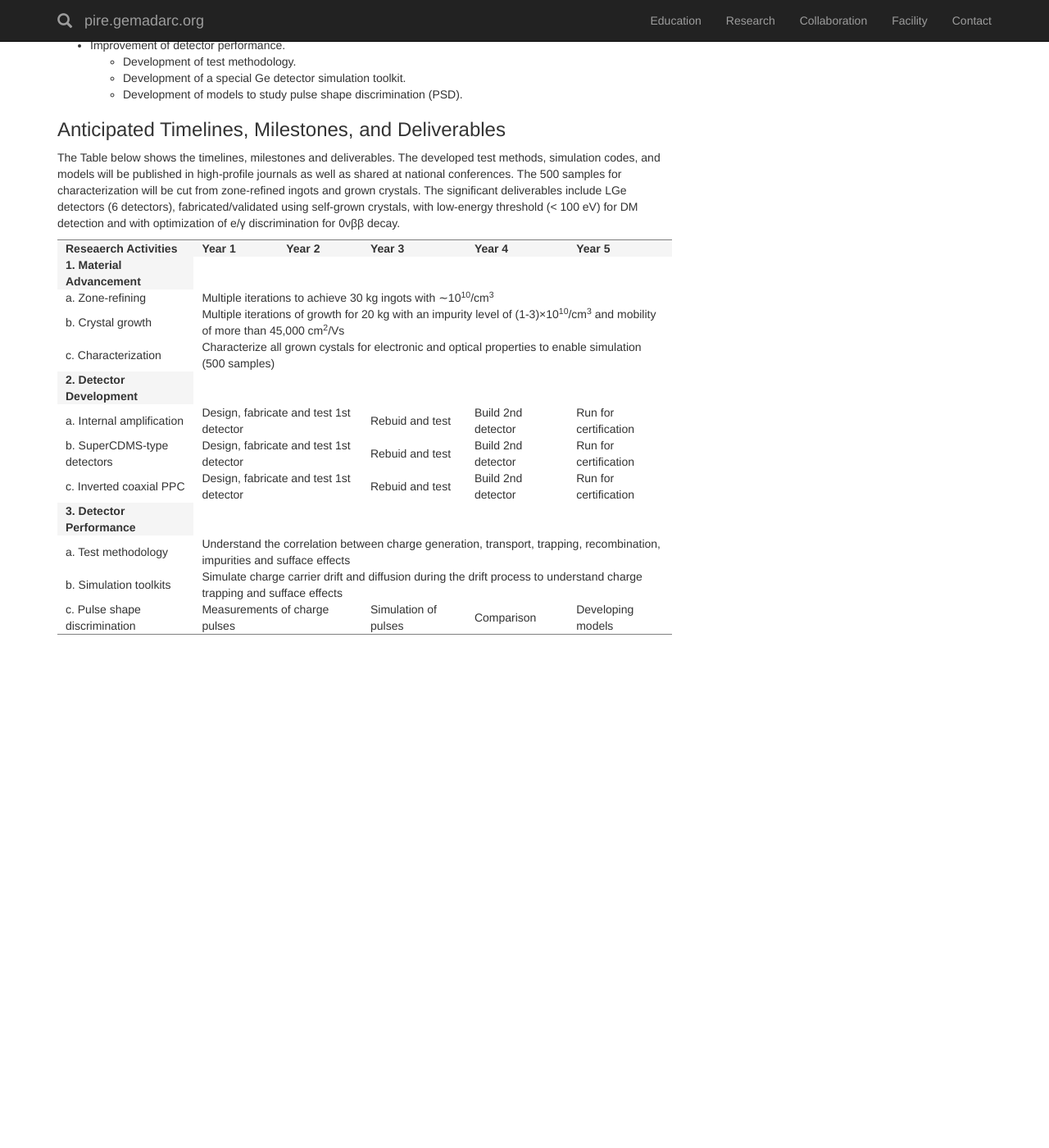
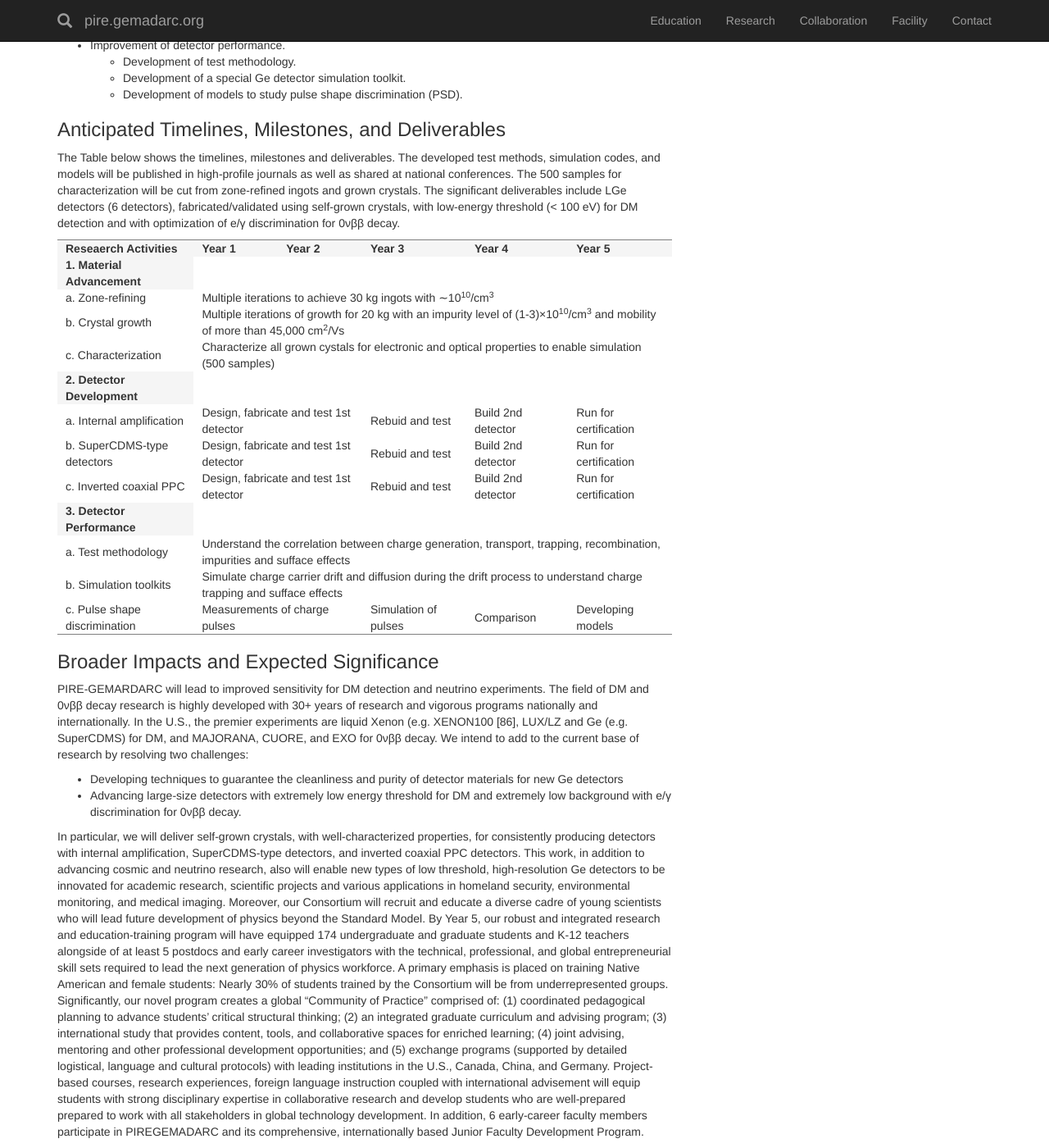
Before and after one commit to gemadarc/gemadarc.github.io, a Jekyll site: the page built from research.md, in a window 1280 px wide and 1400 px high, scrolled down 937 px. Shown: the whole window at 82% size. Built offline with Jekyll 4.4.1, drawn with Linux system fonts in a browser that asks for light colours; nearby versions of some CDN libraries; our own code applies the rules of GitHub Pages for plain Markdown files; before the commit the page ends 1711 px from its top, so only the background shows below that.

Commit message:
Update research.md

```diff
--- a/research.md
+++ b/research.md
@@ -149,3 +149,35 @@ detection and with optimization of e/γ discrimination for 0νββ decay.
 </tr>
 
 </table>
+
+### Broader Impacts and Expected Significance
+PIRE-GEMARDARC will lead to improved sensitivity for DM detection and neutrino experiments. The
+field of DM and 0νββ decay research is highly developed with 30+ years of research and vigorous programs
+nationally and internationally. In the U.S., the premier experiments are liquid Xenon (e.g. XENON100
+[86], LUX/LZ and Ge (e.g. SuperCDMS) for DM, and MAJORANA, CUORE, and
+EXO for 0νββ decay. We intend to add to the current base of research by resolving two challenges:
+
+- Developing techniques to guarantee the cleanliness and purity of detector materials for new Ge detectors
+- Advancing large-size detectors with extremely low energy threshold for DM and extremely
+low background with e/γ discrimination for 0νββ decay.
+
+In particular, we will deliver self-grown crystals, with well-characterized properties, for consistently producing detectors with internal amplification, SuperCDMS-type detectors, and inverted coaxial PPC detectors. This work, in addition to advancing
+cosmic and neutrino research, also will enable new types of low threshold, high-resolution Ge detectors
+to be innovated for academic research, scientific projects and various applications in homeland security,
+environmental monitoring, and medical imaging. Moreover, our Consortium will recruit and educate a
+diverse cadre of young scientists who will lead future development of physics beyond the Standard Model.
+By Year 5, our robust and integrated research and education-training program will have equipped 174
+undergraduate and graduate students and K-12 teachers alongside of at least 5 postdocs and early career
+investigators with the technical, professional, and global entrepreneurial skill sets required to lead the next
+generation of physics workforce. A primary emphasis is placed on training Native American and female
+students: Nearly 30% of students trained by the Consortium will be from underrepresented groups. Significantly,
+our novel program creates a global "Community of Practice" comprised of: (1) coordinated
+pedagogical planning to advance students' critical structural thinking; (2) an integrated graduate curriculum
+and advising program; (3) international study that provides content, tools, and collaborative spaces
+for enriched learning; (4) joint advising, mentoring and other professional development opportunities; and
+(5) exchange programs (supported by detailed logistical, language and cultural protocols) with leading
+institutions in the U.S., Canada, China, and Germany. Project-based courses, research experiences, foreign
+language instruction coupled with international advisement will equip students with strong disciplinary expertise
+in collaborative research and develop students who are well-prepared prepared to work with all stakeholders in
+global technology development. In addition, 6 early-career faculty members participate in PIREGEMADARC
+and its comprehensive, internationally based Junior Faculty Development Program.
```
